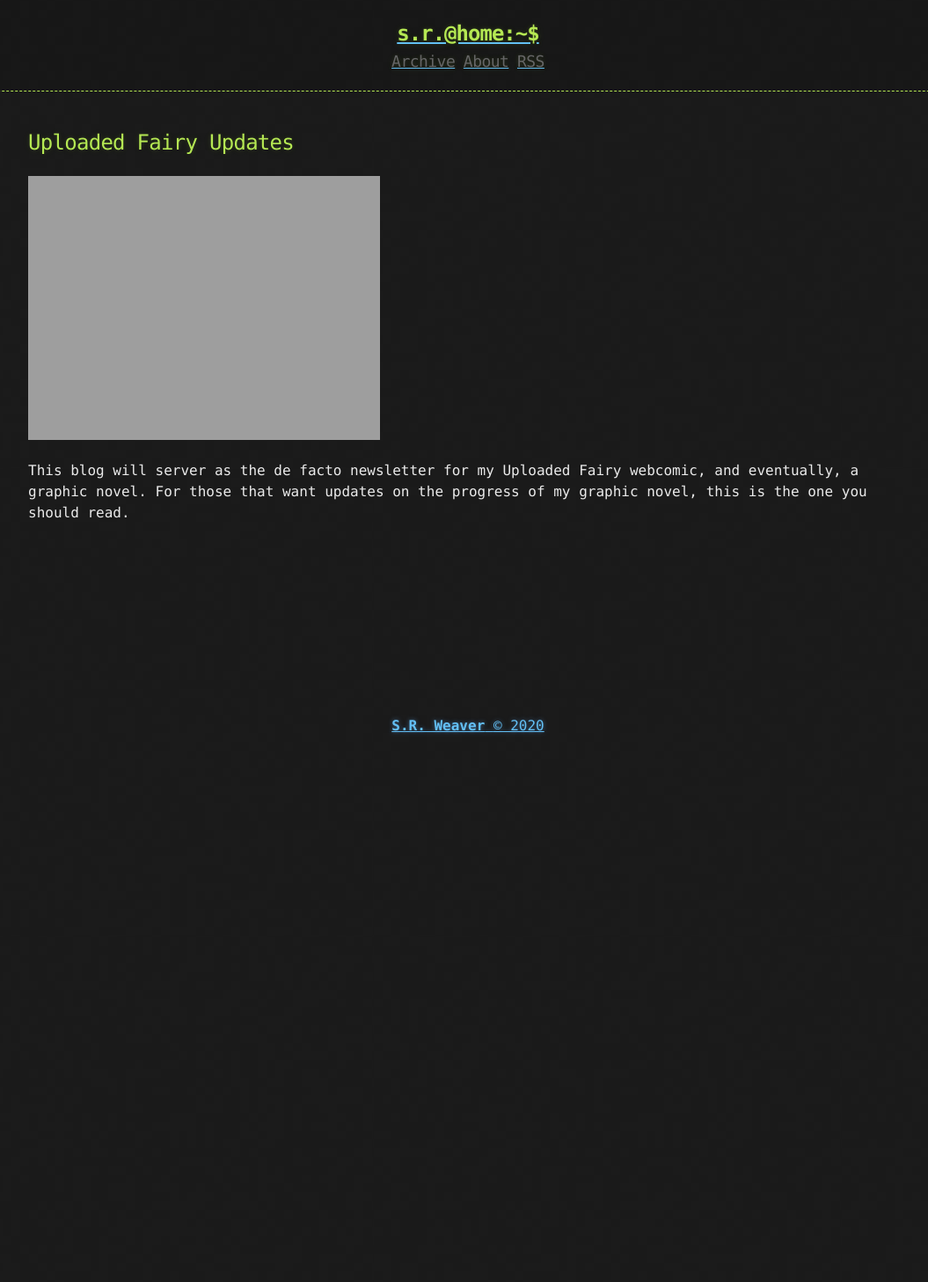
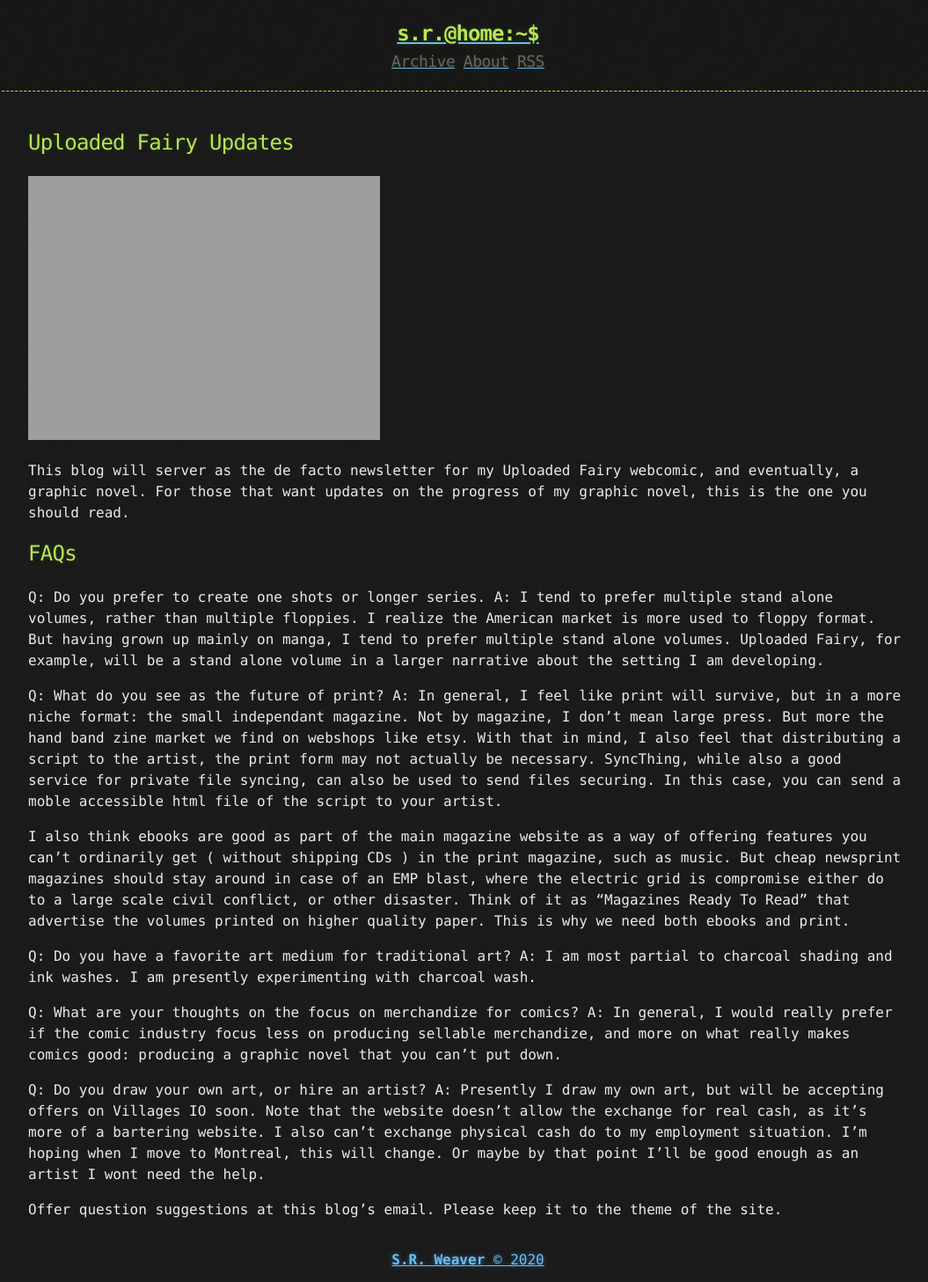
Before and after one commit to LWFlouisa/UploadedFairyUpdates, a Jekyll site: the page built from about.md, in a window 1280 px wide. Shown: the whole page at 88% size, without its empty margins (108-1163 px from the left). Built offline with Jekyll 4.4.1, drawn with Linux system fonts in a browser that asks for light colours; before the commit the page ends 900 px from its top, so only the background shows below that.

Commit message:
Update about.md

```diff
--- a/about.md
+++ b/about.md
@@ -6,3 +6,24 @@ title: About
 ![image](https://lwflouisa.github.io/uploadedfairyalt/pages/coverart/cover4.jpg)
 
 This blog will server as the de facto newsletter for my Uploaded Fairy webcomic, and eventually, a graphic novel. For those that want updates on the progress of my graphic novel, this is the one you should read.
+
+## FAQs
+
+Q: Do you prefer to create one shots or longer series.
+A: I tend to prefer multiple stand alone volumes, rather than multiple floppies. I realize the American market is more used to floppy format. But having grown up mainly on manga, I tend to prefer multiple stand alone volumes. Uploaded Fairy, for example, will be a stand alone volume in a larger narrative about the setting I am developing.
+
+Q: What do you see as the future of print?
+A: In general, I feel like print will survive, but in a more niche format: the small independant magazine. Not by magazine, I don't mean large press. But more the hand band zine market we find on webshops like etsy. With that in mind, I also feel that distributing a script to the artist, the print form may not actually be necessary. SyncThing, while also a good service for private file syncing, can also be used to send files securing. In this case, you can send a moble accessible html file of the script to your artist.
+
+I also think ebooks are good as part of the main magazine website as a way of offering features you can't ordinarily get ( without shipping CDs ) in the print magazine, such as music. But cheap newsprint magazines should stay around in case of an EMP blast, where the electric grid is compromise either do to a large scale civil conflict, or other disaster. Think of it as "Magazines Ready To Read" that advertise the volumes printed on higher quality paper. This is why we need both ebooks and print.
+
+Q: Do you have a favorite art medium for traditional art?
+A: I am most partial to charcoal shading and ink washes. I am presently experimenting with charcoal wash.
+
+Q: What are your thoughts on the focus on merchandize for comics?
+A: In general, I would really prefer if the comic industry focus less on producing sellable merchandize, and more on what really makes comics good: producing a graphic novel that you can't put down.
+
+Q: Do you draw your own art, or hire an artist?
+A: Presently I draw my own art, but will be accepting offers on Villages IO soon. Note that the website doesn't allow the exchange for real cash, as it's more of a bartering website. I also can't exchange physical cash do to my employment situation. I'm hoping when I move to Montreal, this will change. Or maybe by that point I'll be good enough as an artist I wont need the help.
+
+Offer question suggestions at this blog's email. Please keep it to the theme of the site.
```
